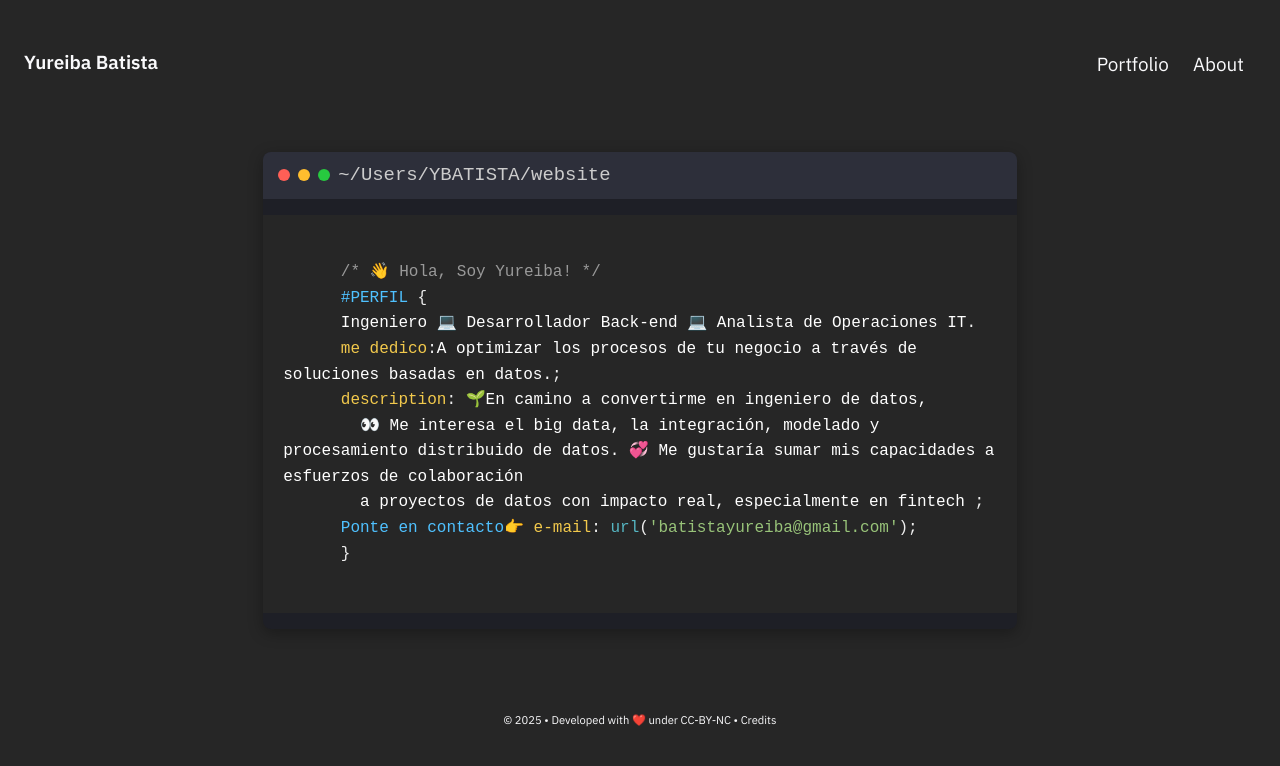
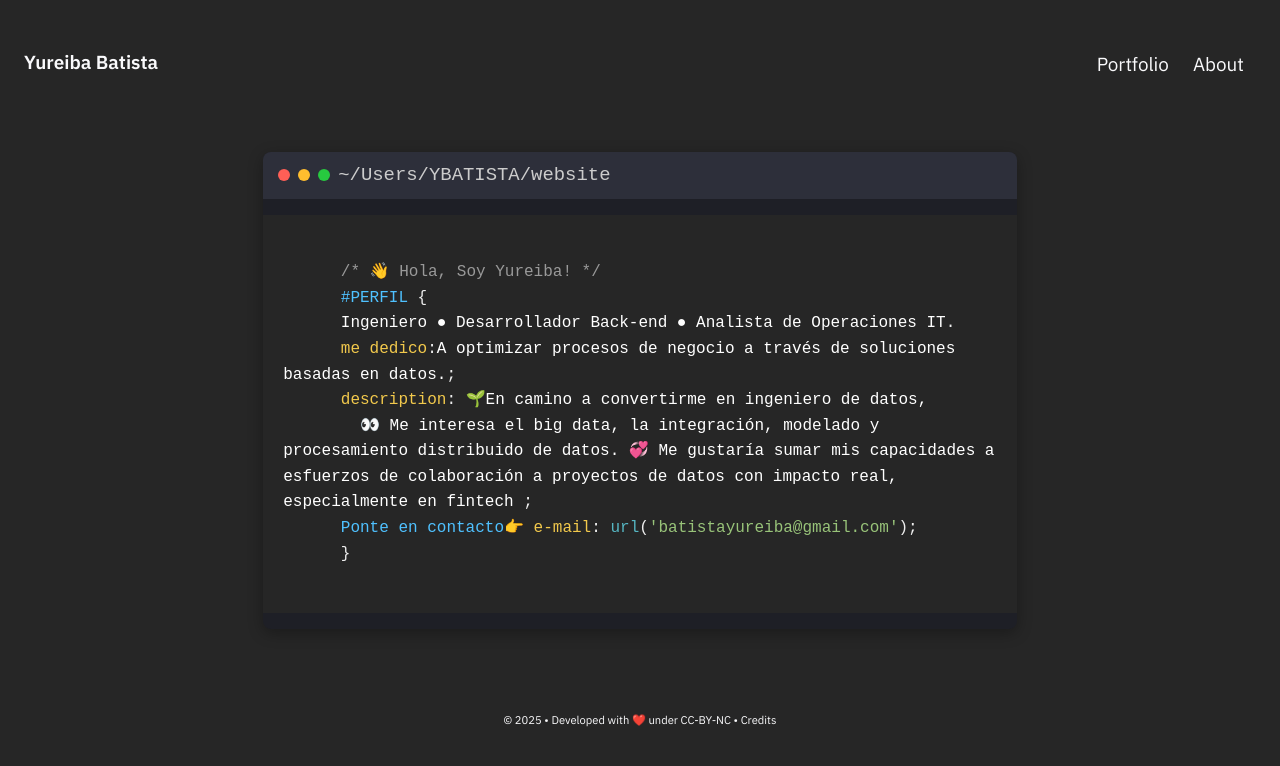
Before and after one commit to batistayureiba/batistayureiba.github.io, a Jekyll site: the page built from pages/index.md, in a window 1280 px wide. Shown: the top 766 px of the page. Built offline with Jekyll 4.4.1, drawn with Linux system fonts in a browser that asks for light colours.

Commit message:
Update Homepage.html

```diff
--- a/_includes/Homepage.html
+++ b/_includes/Homepage.html
@@ -11,11 +11,10 @@
     <pre class="code-block"><!-- inicio pre -->
       <span class="comment">/* 👋 Hola, Soy Yureiba! */</span>
       <span class="selector">#PERFIL</span> {
-      <span class="value">Ingeniero 💻 Desarrollador Back-end 💻 Analista de Operaciones IT</span>.
-      <span class="property">me dedico</span>:<span class="value">A optimizar los procesos de tu negocio a través de soluciones basadas en datos.</span>;
+      <span class="value">Ingeniero ● Desarrollador Back-end ● Analista de Operaciones IT</span>.
+      <span class="property">me dedico</span>:<span class="value">A optimizar procesos de negocio a través de soluciones basadas en datos.</span>;
       <span class="property">description</span>: <span class="value">🌱En camino a convertirme en ingeniero de datos,
-        👀 Me interesa el big data, la integración, modelado y procesamiento distribuido de datos. 💞️ Me gustaría sumar mis capacidades a esfuerzos de colaboración
-        a proyectos de datos con impacto real, especialmente en fintech </span>;
+        👀 Me interesa el big data, la integración, modelado y procesamiento distribuido de datos. 💞️ Me gustaría sumar mis capacidades a esfuerzos de colaboración a proyectos de datos con impacto real, especialmente en fintech </span>;
       <span class="selector">Ponte en contacto</span>👉 <span class="property">e-mail</span>: <span class="function">url</span>(<span class="string">'batistayureiba@gmail.com'</span>);
       }
     </pre><!-- fin pre -->
```
